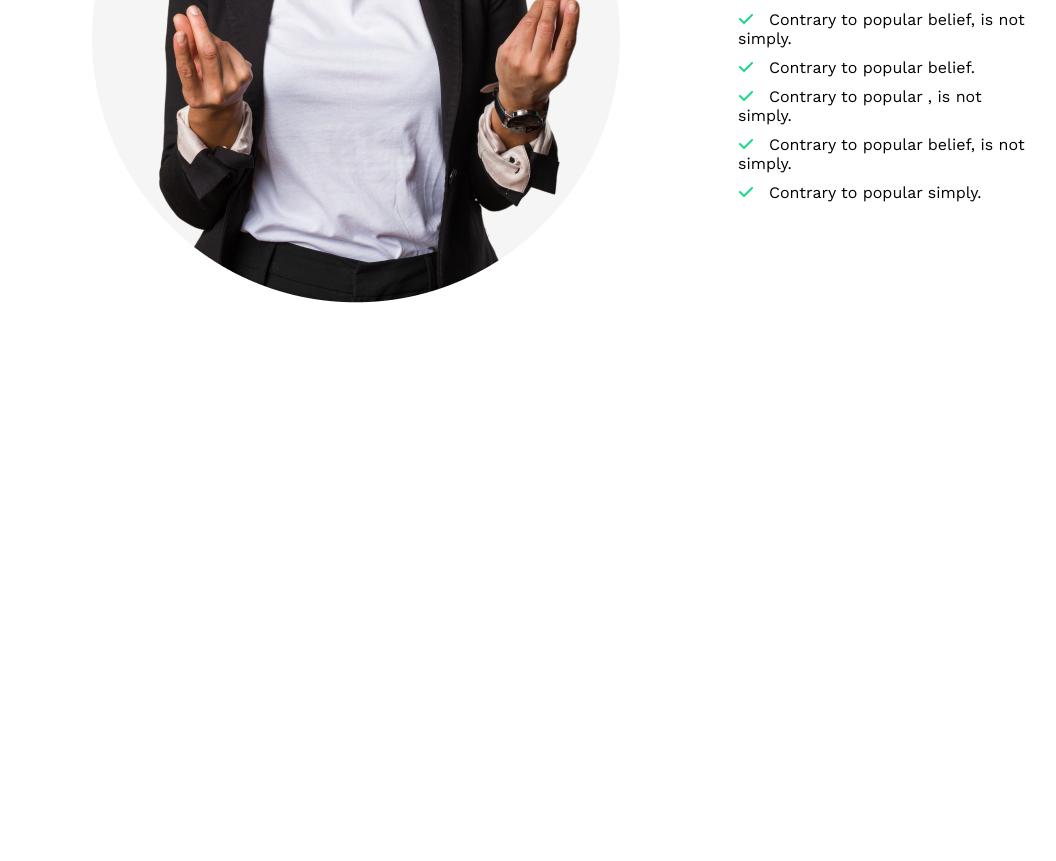
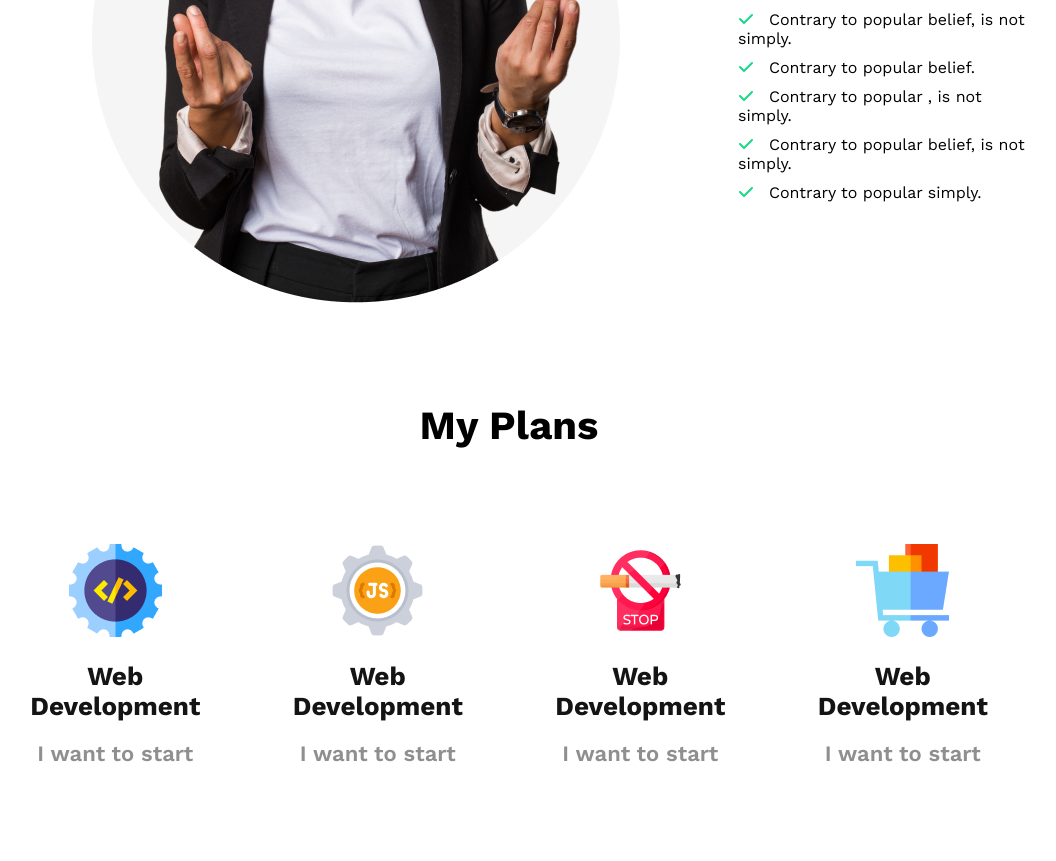
Before and after one commit to BakiAbdullah/new-year-new-me, a plain HTML site: page index.html in a window 1280 px wide. Shown: the part 1316-2177 px from the top of the page, without its empty margins (131-1187 px from the left). Before the commit the page ends 1718 px from the top, so only its background shows below. Drawn offline with nearby package versions, Linux system fonts and the light colour scheme.

Commit message:
added my plans section

```diff
--- a/index.html
+++ b/index.html
@@ -39,6 +39,7 @@
   <!-- banner_content ends -->
  </header>
  <main>
+  <!-- My failure Section -->
   <section class="my_failures_section">
    <div class="image_section">
     <img src="images/person.png" alt="">
@@ -59,6 +60,36 @@
     </div>
    </div>
   </section>
+  <!-- My failure Section Ends -->
+
+  <section class="plans_container">
+   <h2 class="section_title">My Plans</h2>
+
+   <div class="my_plans_section">
+    <div class="plans">
+     <img src="images/icons/web.png" alt="">
+     <h3 class="plans_section_title">Web Development</h3>
+     <p class="plans_description">I want to start</p>
+    </div>
+    <div class="plans">
+     <img src="images/icons/js.png" alt="">
+     <h3 class="plans_section_title">Web Development</h3>
+     <p class="plans_description">I want to start</p>
+    </div>
+    <div class="plans">
+     <img src="images/icons/smoke.png" alt="">
+     <h3 class="plans_section_title">Web Development</h3>
+     <p class="plans_description">I want to start</p>
+    </div>
+    <div class="plans">
+     <img src="images/icons/ecom.png" alt="">
+     <h3 class="plans_section_title">Web Development</h3>
+     <p class="plans_description">I want to start</p>
+    </div>
+   </div>
+
+
+  </section>
  </main>
  <footer>
 
--- a/styles/style.css
+++ b/styles/style.css
@@ -68,9 +68,10 @@
   gap: 100px;
   padding: 95px 120px;
   align-items: center;
+  justify-content: center;
 }
-.image_section img{
- margin-left: 80px;
+.image_section img {
+  margin-left: 80px;
 }
 .section_title {
   font-weight: 700;
@@ -86,3 +87,29 @@
   margin-right: 15px;
 }
 /* my failures section ends */
+
+/* My Plans section */
+.plans_container {
+  text-align: center;
+}
+
+.my_plans_section {
+  display: flex;
+  align-items: center;
+  justify-content: center;
+  gap: 90px;
+  padding: 95px 160px;
+}
+.plans_section_title {
+  font-weight: 700;
+  font-size: 26px;
+  color: #151414;
+  padding: 20px 0;
+}
+.plans_description {
+  font-weight: 600;
+  font-size: 22px;
+  color: #908f8f;
+}
+
+/* My Plans section ends */
```
